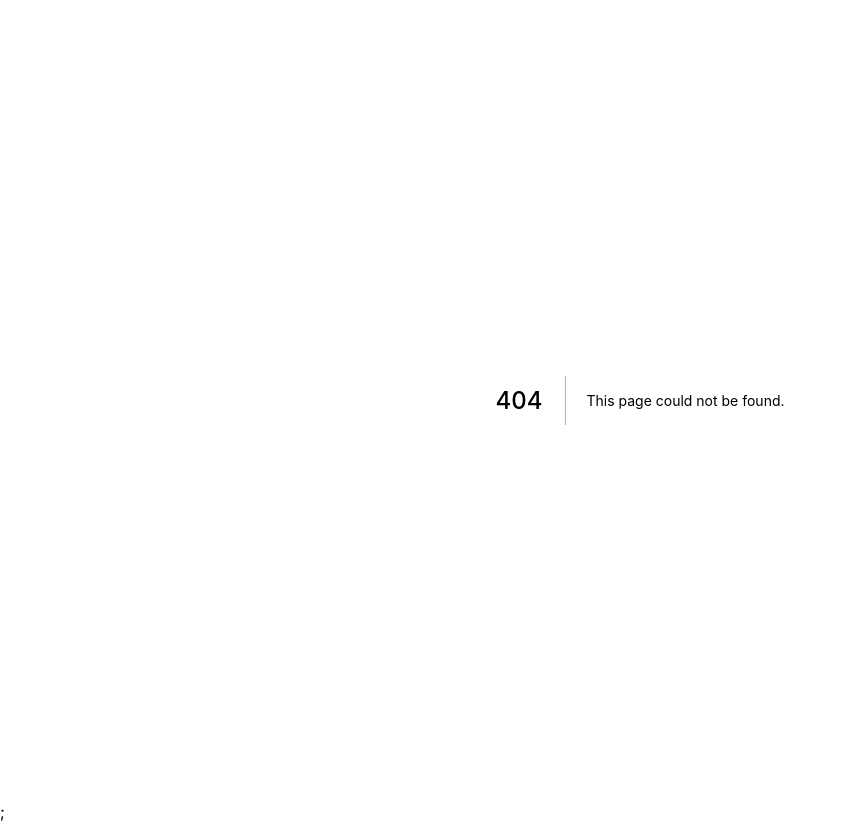
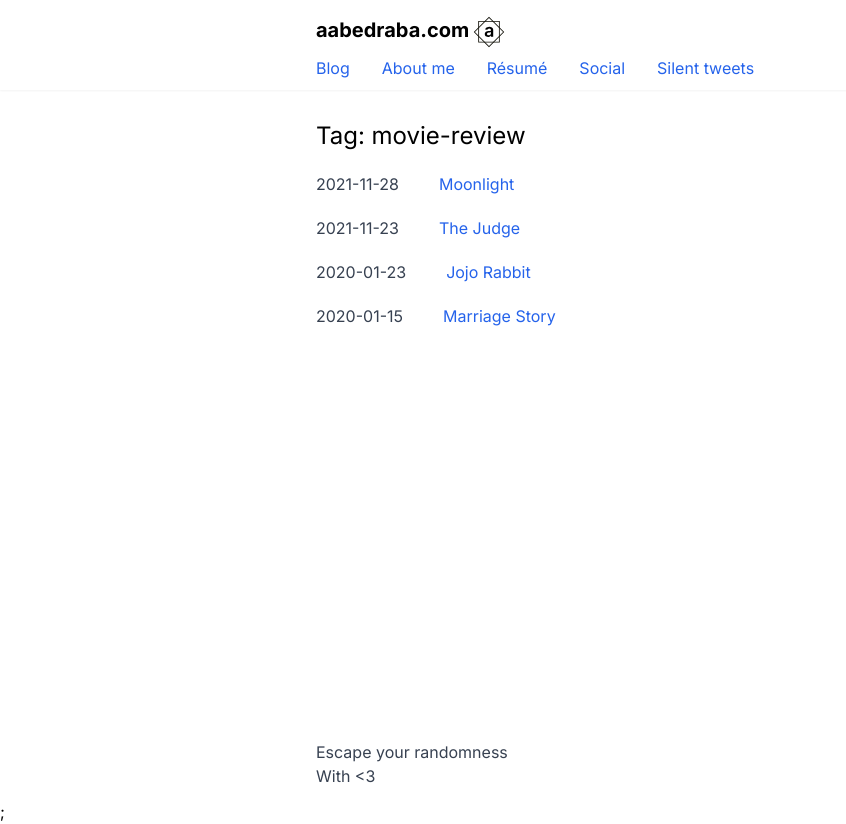
Before and after one commit to aabedraba/dotcom, a Next.js app in the folder website/: page /tags/movie-review in a window 1280 px wide. Before the commit this address had no page. Shown: the whole page, without its empty margins (0-846 px from the left). Built offline with nearby package versions, Linux system fonts and the light colour scheme.

Commit message:
Add tags page

```diff
--- a/website/pages/index.tsx
+++ b/website/pages/index.tsx
@@ -89,7 +89,23 @@ const Index = ({ postList }: PageProps) => {
                   >
                     <a>{post.title}</a>
                   </Link>
-                  <span className="text-sm">{post.tags.map((tag) => `#${tag}`).join(", ")}</span>
+
+                  <div>
+                    {post.tags.map((tag) => {
+                      return (
+                        <Link
+                          href={{
+                            pathname: "/tags/[tag]",
+                            query: {
+                              tag,
+                            },
+                          }}
+                        >
+                          <a className="text-sm text-gray-500 mr-2">#{tag}</a>
+                        </Link>
+                      );
+                    })}
+                  </div>
                 </div>
               </li>
             );
@@ -112,7 +128,7 @@ export const getStaticProps: GetServerSideProps<PageProps> = async () => {
       slug: fileName.replace(".md", "").trim(),
       title: result.data.title,
       date: result.data.date,
-      tags: result.data.tags.split(",").map((tag: string) => tag.trim()),
+      tags: result.data.tags.replace(" ", "").split(","),
     };
   });
 
--- /dev/null
+++ b/website/pages/tags/[tag].tsx
@@ -0,0 +1,129 @@
+import fs from "fs";
+import matter from "gray-matter";
+import { GetStaticPaths, GetStaticProps } from "next";
+import { useRouter } from "next/dist/client/router";
+import Link from "next/link";
+import { Layout } from "../../components/Layout";
+
+type Post = {
+  slug: string;
+  title: string;
+  date: string;
+  tags: string[];
+};
+
+type PageProps = {
+  postList: Post[];
+};
+
+const TagSearch = (props: PageProps) => {
+  const router = useRouter();
+  const tagSearch = router.query.tag;
+
+  return (
+    <Layout>
+      <h1 className="text-2xl mb-5">Tag: {tagSearch}</h1>
+      <ul className="space-y-5">
+        {props.postList.map((post) => {
+          return (
+            <li key={post.title} className="flex">
+              <span className="block pr-10 text-gray-700">
+                {new Date(post.date).toISOString().split("T")[0]}
+              </span>
+              <div className="flex flex-col">
+                <Link
+                  href={{
+                    pathname: "/posts/[slug]",
+                    query: {
+                      slug: post.slug,
+                    },
+                  }}
+                >
+                  <a>{post.title}</a>
+                </Link>
+              </div>
+            </li>
+          );
+        })}
+      </ul>
+    </Layout>
+  );
+};
+
+export const getStaticPaths: GetStaticPaths = async () => {
+  // Get a list of all unique tags
+  const path = process.cwd() + "/blogposts/";
+  const fileNames = fs.readdirSync(path);
+  const tags = new Map();
+
+  fileNames
+    .map((fileName) => {
+      const filePath = path + fileName;
+      const fileContent = fs.readFileSync(filePath, "utf-8");
+      const result = matter(fileContent);
+
+      return result.data.tags as string;
+    })
+    .map((postTags) => {
+      postTags
+        .replace(" ", "")
+        .split(",")
+        .map((tag) => tags.set(tag, tag));
+    });
+
+  console.log(tags);
+
+  const pathNames = [...tags.values()].map((tag) => {
+    return {
+      params: {
+        tag,
+      },
+    };
+  });
+
+  return {
+    paths: [...pathNames],
+    fallback: false,
+  };
+};
+
+export const getStaticProps: GetStaticProps<PageProps> = (context) => {
+  const tagSearch = context.params?.tag;
+
+  if (!tagSearch || typeof tagSearch !== "string") {
+    return {
+      props: {
+        postList: [],
+      },
+    };
+  }
+
+  const path = process.cwd() + "/blogposts/";
+  const fileNames = fs.readdirSync(path);
+
+  console.log(tagSearch);
+  const postList = fileNames
+    .map((fileName): Post => {
+      const filePath = path + fileName;
+      const fileContent = fs.readFileSync(filePath, "utf-8");
+      const result = matter(fileContent);
+      return {
+        slug: fileName.replace(".md", "").trim(),
+        title: result.data.title,
+        date: result.data.date,
+        tags: result.data.tags.replace(" ", "").split(","),
+      };
+    })
+    .filter((post) => post.tags.includes(tagSearch));
+
+  return {
+    props: {
+      postList: postList.sort((a, b) => {
+        const aDate = new Date(a.date);
+        const bDate = new Date(b.date);
+        return aDate < bDate ? 1 : -1;
+      }),
+    },
+  };
+};
+export default TagSearch;
```
